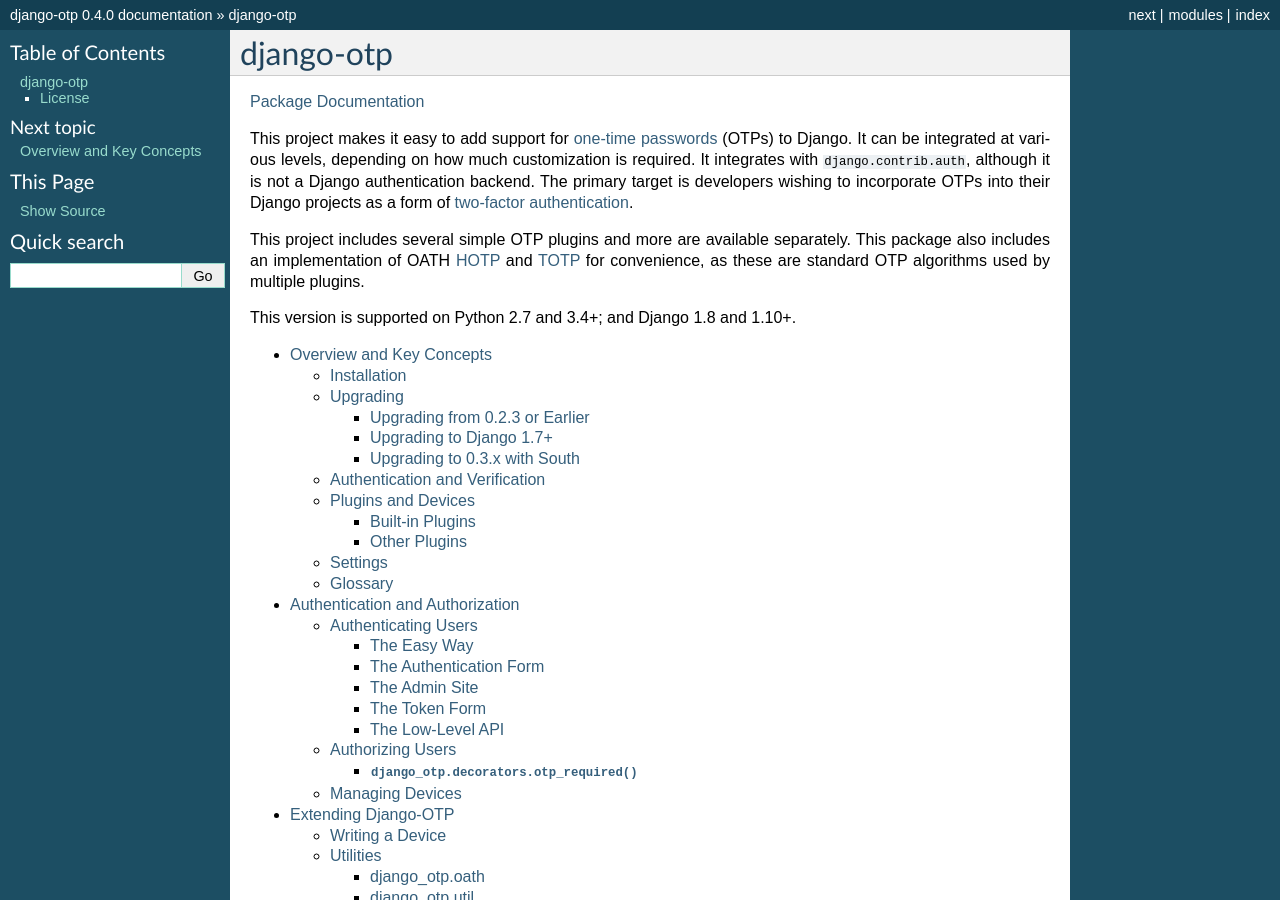
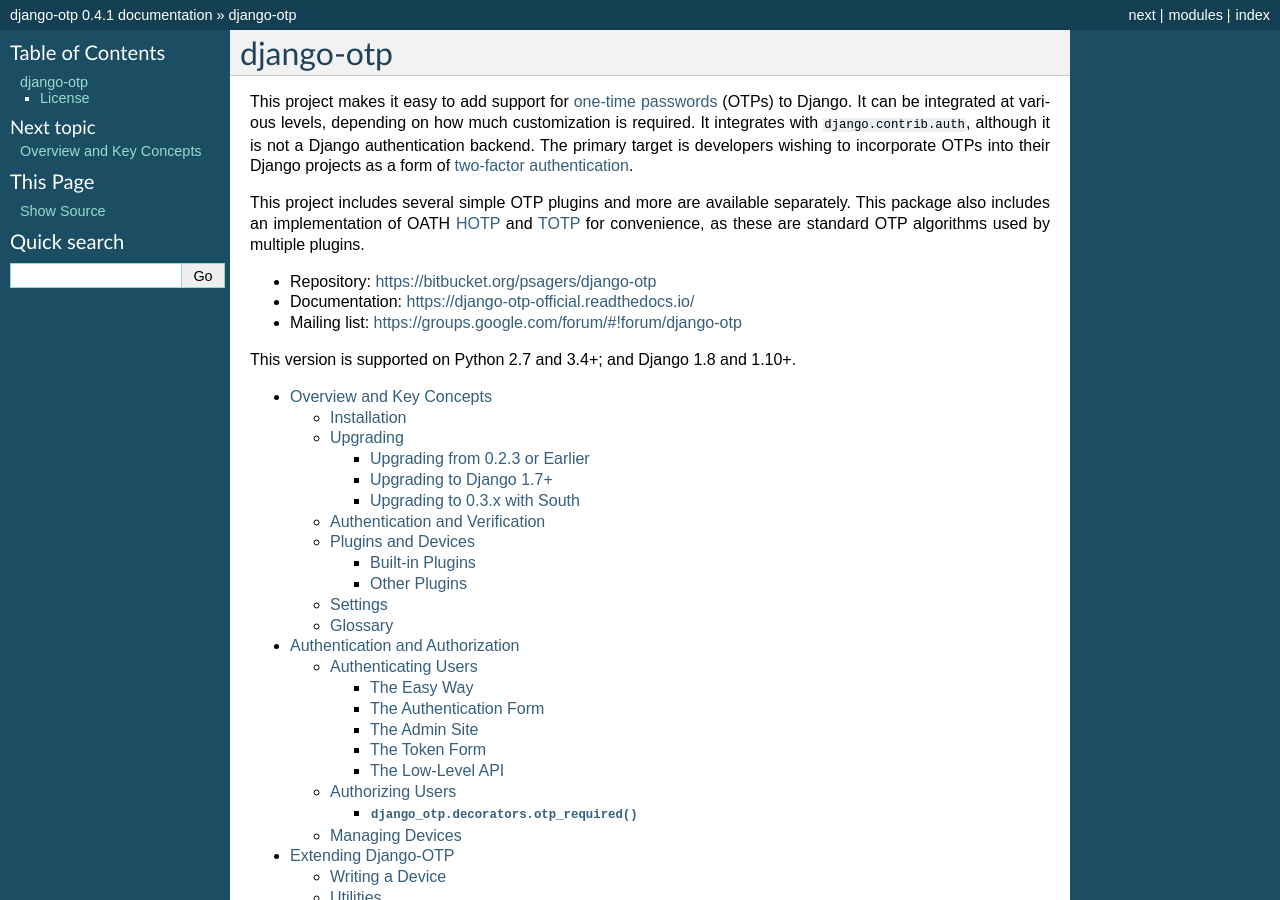
Before and after one commit to django-otp/django-otp, a Sphinx documentation site: the page built from docs/source/index.rst, in a window 1280 px wide and 900 px high. Built offline with Sphinx 7.4.7, drawn with Linux system fonts in a browser that asks for light colours; some of the changed text lies outside the part shown.

Commit message:
django-otp version 0.4.1

```diff
--- a/README.rst
+++ b/README.rst
@@ -1,5 +1,3 @@
-`Package Documentation <http://django-otp-official.readthedocs.io/>`_
-
 This project makes it easy to add support for `one-time passwords
 <http://en.wikipedia.org/wiki/One-time_password>`_ (OTPs) to Django. It can be
 integrated at various levels, depending on how much customization is required.
@@ -14,6 +12,10 @@
 <http://tools.ietf.org/html/rfc6238>`_ for convenience, as these are standard
 OTP algorithms used by multiple plugins.
 
+* Repository: https://bitbucket.org/psagers/django-otp
+* Documentation: https://django-otp-official.readthedocs.io/
+* Mailing list: https://groups.google.com/forum/#!forum/django-otp
+
 This version is supported on Python 2.7 and 3.4+; and Django 1.8 and 1.10+.
 
 .. _upgrade notes: https://pythonhosted.org/django-otp/overview.html#upgrading
--- a/docs/source/conf.py
+++ b/docs/source/conf.py
@@ -89,7 +89,7 @@
 # The short X.Y version.
 version = '0.4'
 # The full version, including alpha/beta/rc tags.
-release = '0.4.0'
+release = '0.4.1'
 
 # The language for content autogenerated by Sphinx. Refer to documentation
 # for a list of supported languages.
--- a/docs/source/overview.rst
+++ b/docs/source/overview.rst
@@ -80,7 +80,7 @@
     2. Upgrade Django to 1.7 or later.
     3. Upgrade django-otp to the latest version.
 
-django-otp 0.4 will drop support for Django < 1.7.
+django-otp 0.4 dropped support for Django < 1.7.
 
 
 Upgrading from 0.2.3 or Earlier
--- a/setup.py
+++ b/setup.py
@@ -5,7 +5,7 @@
 
 setup(
     name='django-otp',
-    version='0.4.0.1',
+    version='0.4.1',
     description='A pluggable framework for adding two-factor authentication to Django using one-time passwords.',
     long_description=open('README.rst').read(),
     author='Peter Sagerson',
```
Also changed, not shown: 1 other file.
